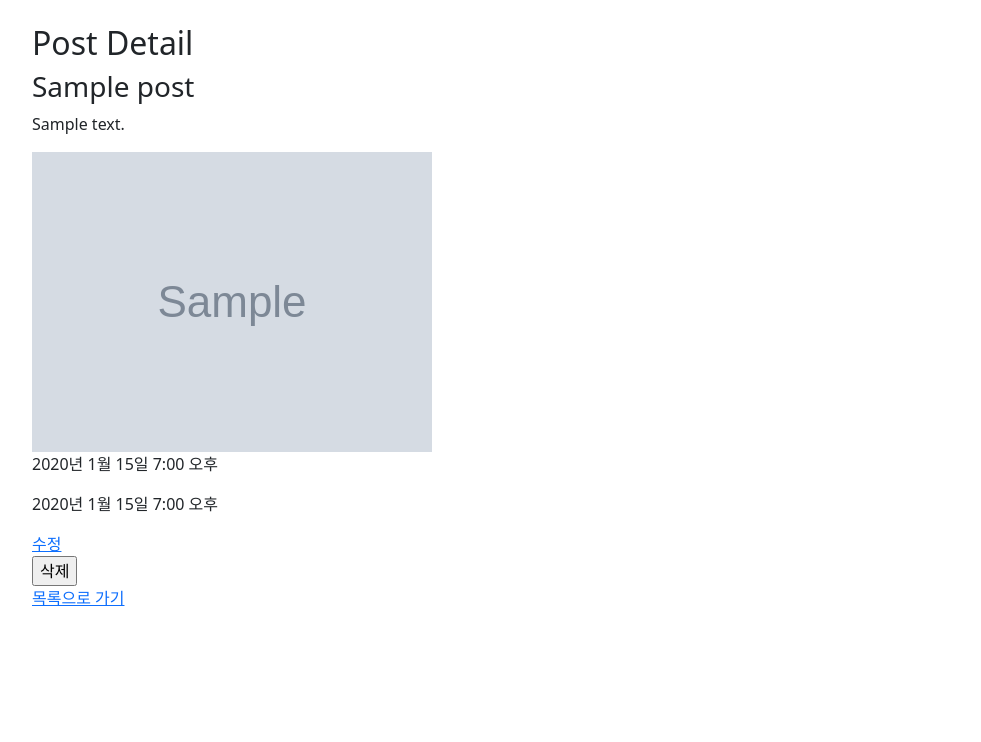
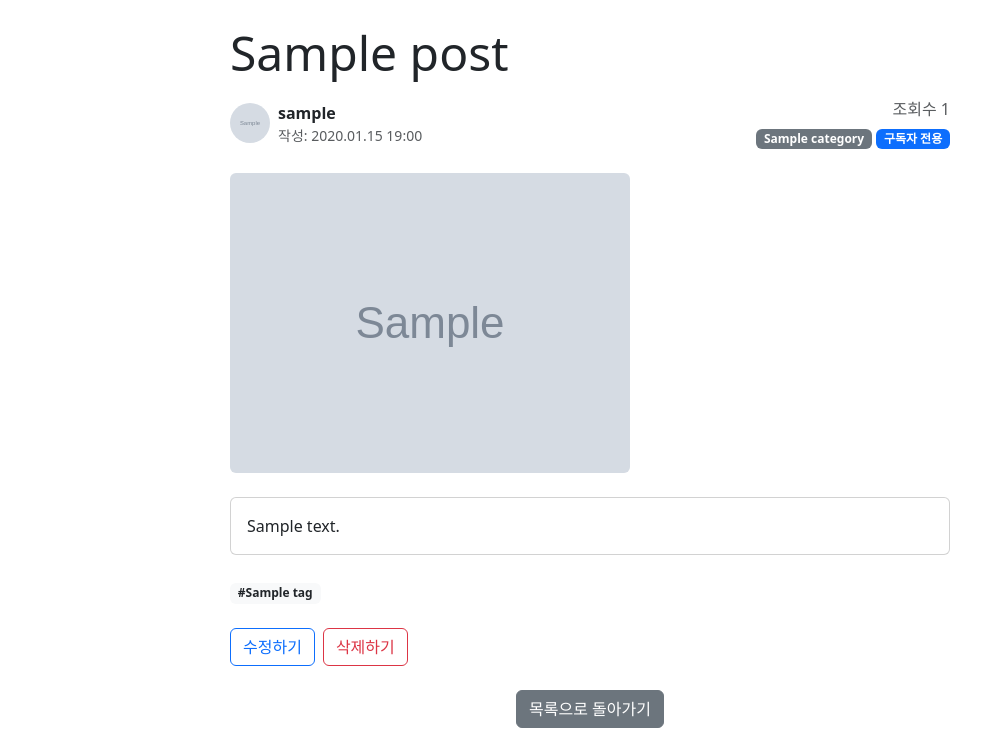
Before and after one commit to smahn9123/django-travelog, a Django app: page /blog/1/ in a window 1280 px wide. Shown: the part 58-800 px from the top of the page, without its empty margins (50-1031 px from the left). Run offline with Django 5.2, Linux system fonts and the light colour scheme; a user stored in the database is signed in; tables that the repository leaves empty hold one stand-in row (values such as "Sample post"); grey boxes marked "Sample" are stand-in pictures; some libraries are stand-ins or nearby versions.

Commit message:
💄 improve post detail UI

```diff
--- a/blog/templates/blog/post_detail.html
+++ b/blog/templates/blog/post_detail.html
@@ -1,21 +1,97 @@
 {% extends 'base.html' %}
+{% load django_bootstrap5 %}
+
 {% block content %}
-  <h2>Post Detail</h2>
-  <h3>{{ post.title }}</h3>
-  <p>{{ post.content }}</p>
-  {% if post.thumbnail_img %}
-    <img src="{{ post.thumbnail_img.url }}" alt="{{ post.thumbnail_img }}">
-  {% endif %}
-  <p>{{ post.created_at }}</p>
-  <p>{{ post.updated_at }}</p>
+  {% load static %}
+  <div class="container">
+    <div class="row justify-content-center">
+      <div class="col-lg-8">
+        <!-- 포스트 헤더 -->
+        <div class="mb-4">
+          <h1 class="display-5 mb-3">{{ post.title }}</h1>
 
-  {% if post.author == user %}
-    <a href="{% url 'post_edit' post.pk %}">수정</a>
-    <form action="{% url 'post_delete' post.pk %}" method="post">
-      {% csrf_token %}
-      <input type="submit" value="삭제">
-    </form>
-  {% endif %}
+          <!-- 저자 정보와 메타데이터 -->
+          <div class="d-flex justify-content-between align-items-center mb-4">
+            <div class="d-flex align-items-center">
+              {% if post.author.profile_img %}
+                <img src="{{ post.author.profile_img.url }}" alt="프로필 이미지" class="rounded-circle me-2" style="width: 40px; height: 40px; object-fit: cover;">
+              {% else %}
+                <img src="{% static 'images/default_profile.png' %}" alt="기본 프로필 이미지" class="rounded-circle me-2" style="width: 40px; height: 40px; object-fit: cover;">
+              {% endif %}
+              <div>
+                <a href="{% url 'channel' nickname=post.author.nickname %}" class="text-decoration-none text-dark fw-bold">
+                  {{ post.author.nickname }}
+                </a>
+                <div class="text-muted small">
+                  작성:
+                  {{ post.created_at|date:"Y.m.d H:i" }}
+                  {% if post.updated_at != post.created_at %}
+                    <span class="ms-2">수정:
+                      {{ post.updated_at|date:"Y.m.d H:i" }}</span>
+                  {% endif %}
+                </div>
+              </div>
+            </div>
 
-  <a href="{% url 'post_list' %}">목록으로 가기</a>
+            <!-- 조회수와 태그 -->
+            <div class="text-end">
+              <div class="mb-1">
+                <span class="text-muted">조회수
+                  {{ post.view_count }}</span>
+              </div>
+              {% if post.category %}
+                <span class="badge bg-secondary">{{ post.category.name }}</span>
+              {% endif %}
+              {% if post.is_subscribers_only %}
+                <span class="badge bg-primary">구독자 전용</span>
+              {% endif %}
+            </div>
+          </div>
+        </div>
+
+        <!-- 썸네일 이미지 -->
+        {% if post.thumbnail_img %}
+          <div class="mb-4">
+            <img src="{{ post.thumbnail_img.url }}" alt="썸네일" class="img-fluid rounded">
+          </div>
+        {% endif %}
+
+        <!-- 본문 내용 -->
+        <div class="card mb-4">
+          <div class="card-body">
+            {{ post.content|safe }}
+          </div>
+        </div>
+
+        <!-- 태그 목록 -->
+        {% if post.tags.all %}
+          <div class="mb-4">
+            {% for tag in post.tags.all %}
+              <span class="badge bg-light text-dark me-1">#{{ tag.name }}</span>
+            {% endfor %}
+          </div>
+        {% endif %}
+
+        <!-- 작성자 전용 버튼 -->
+        {% if post.author == user %}
+          <div class="d-flex gap-2 mb-4">
+            <a href="{% url 'post_edit' post.pk %}" class="btn btn-outline-primary">
+              수정하기
+            </a>
+            <form action="{% url 'post_delete' post.pk %}" method="post" onsubmit="return confirm('정말 삭제하시겠습니까?');">
+              {% csrf_token %}
+              <button type="submit" class="btn btn-outline-danger">삭제하기</button>
+            </form>
+          </div>
+        {% endif %}
+
+        <!-- 목록으로 돌아가기 -->
+        <div class="d-grid gap-2 d-md-flex justify-content-md-center">
+          <a href="{% url 'post_list' %}" class="btn btn-secondary">
+            목록으로 돌아가기
+          </a>
+        </div>
+      </div>
+    </div>
+  </div>
 {% endblock %}
```
